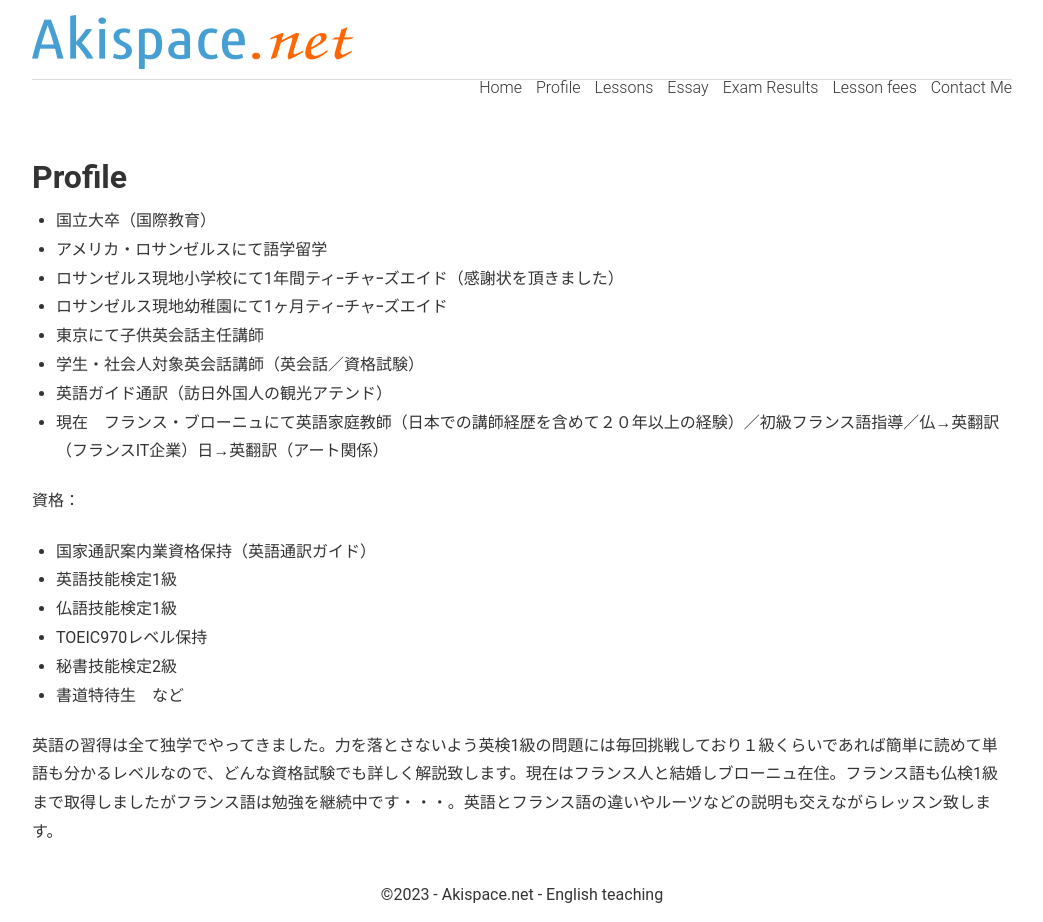
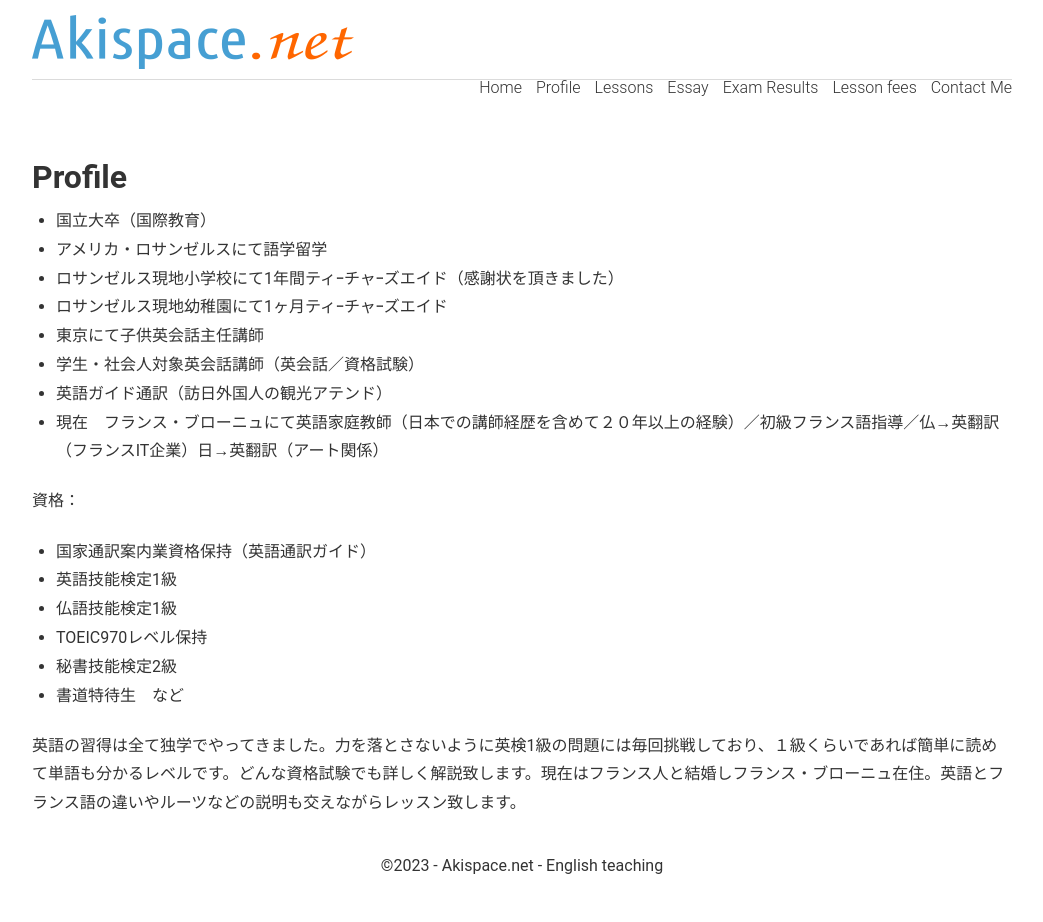
Before and after one commit to phocean/akispace, a Jekyll site: the page built from profile.md, in a window 1280 px wide. Shown: the whole page, without its empty margins (118-1161 px from the left). Built offline with Jekyll 4.4.1, drawn with Linux system fonts in a browser that asks for light colours; after the commit the page ends 900 px from its top, so only the background shows below that.

Commit message:
Update profile.md

```diff
--- a/profile.md
+++ b/profile.md
@@ -26,4 +26,4 @@ description: フランス、パリで探す英語家庭教師。英検1級/フ
 * 秘書技能検定2級
 * 書道特待生　など
 
-英語の習得は全て独学でやってきました。力を落とさないよう英検1級の問題には毎回挑戦しており１級くらいであれば簡単に読めて単語も分かるレベルなので、どんな資格試験でも詳しく解説致します。現在はフランス人と結婚しブローニュ在住。フランス語も仏検1級まで取得しましたがフランス語は勉強を継続中です・・・。英語とフランス語の違いやルーツなどの説明も交えながらレッスン致します。
+英語の習得は全て独学でやってきました。力を落とさないように英検1級の問題には毎回挑戦しており、１級くらいであれば簡単に読めて単語も分かるレベルです。どんな資格試験でも詳しく解説致します。現在はフランス人と結婚しフランス・ブローニュ在住。英語とフランス語の違いやルーツなどの説明も交えながらレッスン致します。
```
